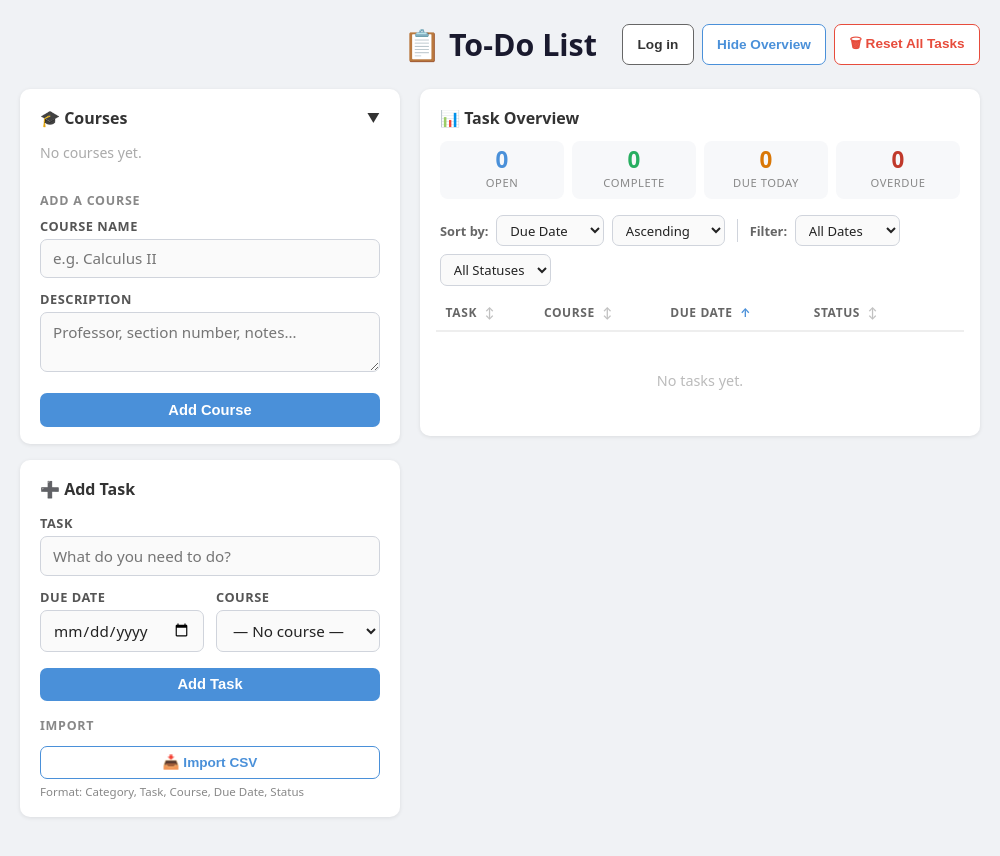
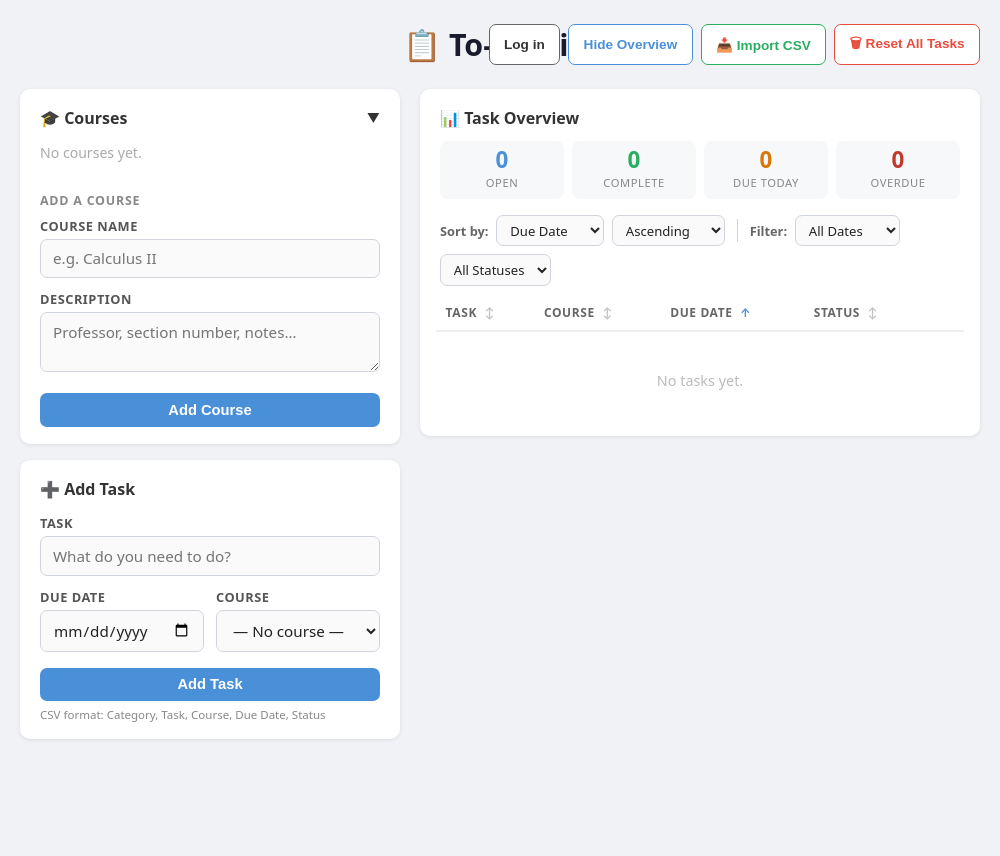
Before and after one commit to jjoyce1000/todo_list_app, an Electron app: page index.html in a window 1000 px wide. After the commit the page ends 800 px from the top, so only its background shows below. Drawn offline with Linux system fonts and the light colour scheme.

Commit message:
Add files via upload

```diff
--- a/index.html
+++ b/index.html
@@ -76,6 +76,23 @@
 
     .reset-btn:hover {
       background: #e74c3c;
+      color: white;
+    }
+
+    .import-csv-btn {
+      padding: 0.45rem 0.9rem;
+      border: 1.5px solid #27ae60;
+      border-radius: 7px;
+      background: white;
+      color: #27ae60;
+      font-size: 0.85rem;
+      font-weight: 600;
+      cursor: pointer;
+      white-space: nowrap;
+      transition: background 0.15s, color 0.15s;
+    }
+    .import-csv-btn:hover {
+      background: #27ae60;
       color: white;
     }
 
@@ -205,6 +222,7 @@
       .header-actions .logout-btn,
       .header-actions .admin-link,
       .toggle-overview-btn,
+      .import-csv-btn,
       .reset-btn {
         min-height: 44px;
         min-width: 44px;
@@ -897,9 +915,11 @@
       <button class="login-btn" id="loginBtn" style="display:none">Log in</button>
       <button class="admin-link" id="adminBtn" style="display:none" title="Admin – usage stats">Admin</button>
       <button class="toggle-overview-btn" id="toggleOverviewBtn">Hide Overview</button>
+      <button class="import-csv-btn" id="csvImportBtn" title="Import tasks from CSV">📥 Import CSV</button>
       <button class="reset-btn" id="resetBtn">🗑 Reset All Tasks</button>
     </div>
   </div>
+  <input type="file" id="csvImportInput" accept=".csv" style="display:none">
 
   <div class="app-wrapper" id="appWrapper">
 
@@ -949,10 +969,7 @@
           </div>
         </div>
         <button class="btn-primary btn-full" id="addTaskBtn">Add Task</button>
-        <div class="section-label" style="margin-top:1rem">Import</div>
-        <input type="file" id="csvImportInput" accept=".csv" style="display:none">
-        <button class="toggle-overview-btn btn-full" id="csvImportBtn">📥 Import CSV</button>
-        <p class="import-hint">Format: Category, Task, Course, Due Date, Status</p>
+        <p class="import-hint">CSV format: Category, Task, Course, Due Date, Status</p>
       </div>
 
     </div><!-- /left-pane -->
```
